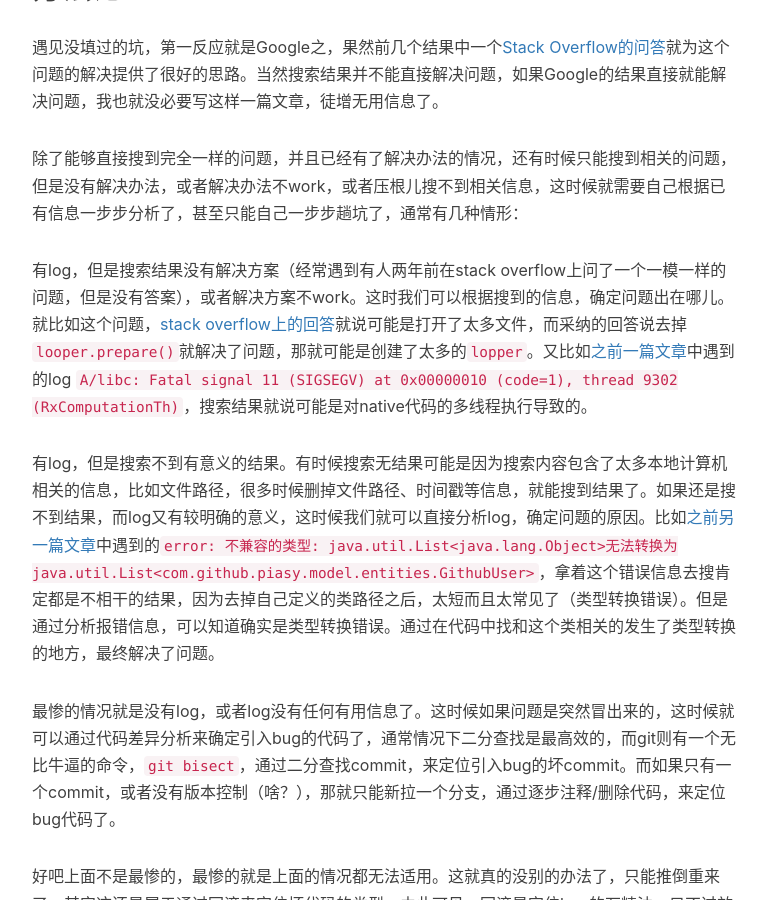
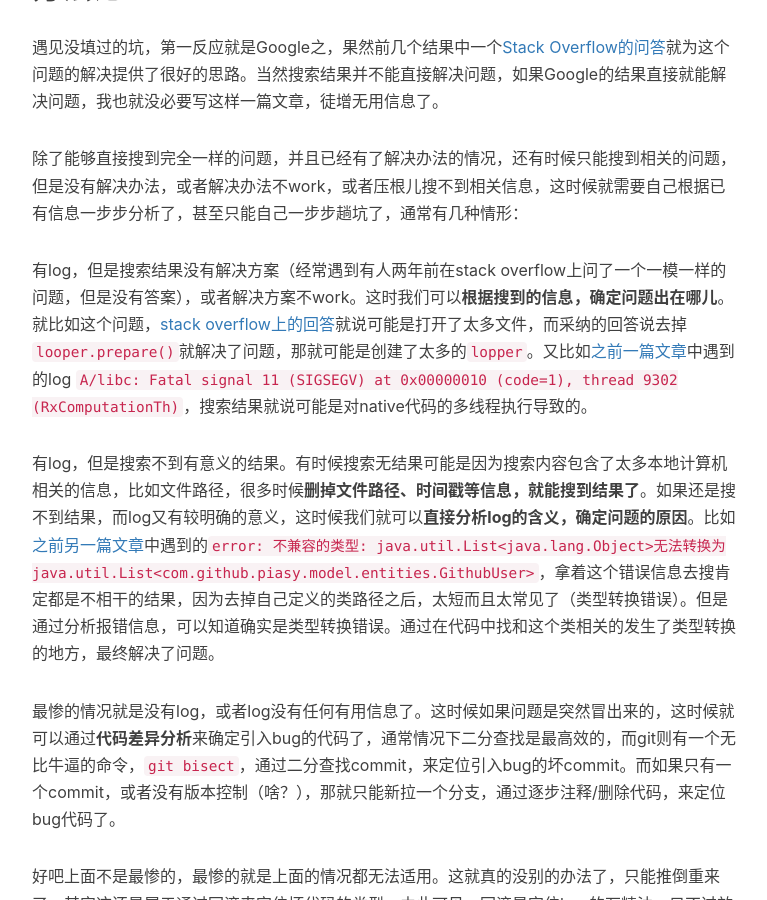
Before and after one commit to anzhidabai/Piasy.github.io, a Jekyll site: the page built from _posts/2016-03-16-Looper-crash.md, in a window 1280 px wide and 900 px high, scrolled down 856 px. Shown: the whole window, without its empty margins (233-1000 px from the left). Built offline with Jekyll 4.4.1, drawn with Linux system fonts in a browser that asks for light colours; nearby versions of some CDN libraries; comment, search, counter and statistics services are not loaded.

Commit message:
update style

```diff
--- a/_posts/2016-03-16-Looper-crash.md
+++ b/_posts/2016-03-16-Looper-crash.md
@@ -13,11 +13,11 @@ tags:
 
 除了能够直接搜到完全一样的问题，并且已经有了解决办法的情况，还有时候只能搜到相关的问题，但是没有解决办法，或者解决办法不work，或者压根儿搜不到相关信息，这时候就需要自己根据已有信息一步步分析了，甚至只能自己一步步趟坑了，通常有几种情形：
 
-有log，但是搜索结果没有解决方案（经常遇到有人两年前在stack overflow上问了一个一模一样的问题，但是没有答案），或者解决方案不work。这时我们可以根据搜到的信息，确定问题出在哪儿。就比如这个问题，[stack overflow上的回答](http://stackoverflow.com/questions/15203271/could-not-create-epoll-instance-errno-24)就说可能是打开了太多文件，而采纳的回答说去掉`looper.prepare()`就解决了问题，那就可能是创建了太多的`lopper`。又比如[之前一篇文章](/2016/02/24/Robust-Android-Audio-encapsulation/)中遇到的log `A/libc: Fatal signal 11 (SIGSEGV) at 0x00000010 (code=1), thread 9302 (RxComputationTh)`，搜索结果就说可能是对native代码的多线程执行导致的。
+有log，但是搜索结果没有解决方案（经常遇到有人两年前在stack overflow上问了一个一模一样的问题，但是没有答案），或者解决方案不work。这时我们可以**根据搜到的信息，确定问题出在哪儿**。就比如这个问题，[stack overflow上的回答](http://stackoverflow.com/questions/15203271/could-not-create-epoll-instance-errno-24)就说可能是打开了太多文件，而采纳的回答说去掉`looper.prepare()`就解决了问题，那就可能是创建了太多的`lopper`。又比如[之前一篇文章](/2016/02/24/Robust-Android-Audio-encapsulation/)中遇到的log `A/libc: Fatal signal 11 (SIGSEGV) at 0x00000010 (code=1), thread 9302 (RxComputationTh)`，搜索结果就说可能是对native代码的多线程执行导致的。
 
-有log，但是搜索不到有意义的结果。有时候搜索无结果可能是因为搜索内容包含了太多本地计算机相关的信息，比如文件路径，很多时候删掉文件路径、时间戳等信息，就能搜到结果了。如果还是搜不到结果，而log又有较明确的意义，这时候我们就可以直接分析log，确定问题的原因。比如[之前另一篇文章](/2015/10/06/AndroidTDDBootStrap-Use-OkBuck/)中遇到的`error: 不兼容的类型: java.util.List<java.lang.Object>无法转换为 java.util.List<com.github.piasy.model.entities.GithubUser>`，拿着这个错误信息去搜肯定都是不相干的结果，因为去掉自己定义的类路径之后，太短而且太常见了（类型转换错误）。但是通过分析报错信息，可以知道确实是类型转换错误。通过在代码中找和这个类相关的发生了类型转换的地方，最终解决了问题。
+有log，但是搜索不到有意义的结果。有时候搜索无结果可能是因为搜索内容包含了太多本地计算机相关的信息，比如文件路径，很多时候**删掉文件路径、时间戳等信息，就能搜到结果了**。如果还是搜不到结果，而log又有较明确的意义，这时候我们就可以**直接分析log的含义，确定问题的原因**。比如[之前另一篇文章](/2015/10/06/AndroidTDDBootStrap-Use-OkBuck/)中遇到的`error: 不兼容的类型: java.util.List<java.lang.Object>无法转换为 java.util.List<com.github.piasy.model.entities.GithubUser>`，拿着这个错误信息去搜肯定都是不相干的结果，因为去掉自己定义的类路径之后，太短而且太常见了（类型转换错误）。但是通过分析报错信息，可以知道确实是类型转换错误。通过在代码中找和这个类相关的发生了类型转换的地方，最终解决了问题。
 
-最惨的情况就是没有log，或者log没有任何有用信息了。这时候如果问题是突然冒出来的，这时候就可以通过代码差异分析来确定引入bug的代码了，通常情况下二分查找是最高效的，而git则有一个无比牛逼的命令，`git bisect`，通过二分查找commit，来定位引入bug的坏commit。而如果只有一个commit，或者没有版本控制（啥？），那就只能新拉一个分支，通过逐步注释/删除代码，来定位bug代码了。
+最惨的情况就是没有log，或者log没有任何有用信息了。这时候如果问题是突然冒出来的，这时候就可以通过**代码差异分析**来确定引入bug的代码了，通常情况下二分查找是最高效的，而git则有一个无比牛逼的命令，`git bisect`，通过二分查找commit，来定位引入bug的坏commit。而如果只有一个commit，或者没有版本控制（啥？），那就只能新拉一个分支，通过逐步注释/删除代码，来定位bug代码了。
 
 好吧上面不是最惨的，最惨的就是上面的情况都无法适用。这就真的没别的办法了，只能推倒重来了，其实这还是属于通过回滚来定位坏代码的类型，由此可见，回滚是定位bug的万精油，只不过效率可能是最低的。
 
```
